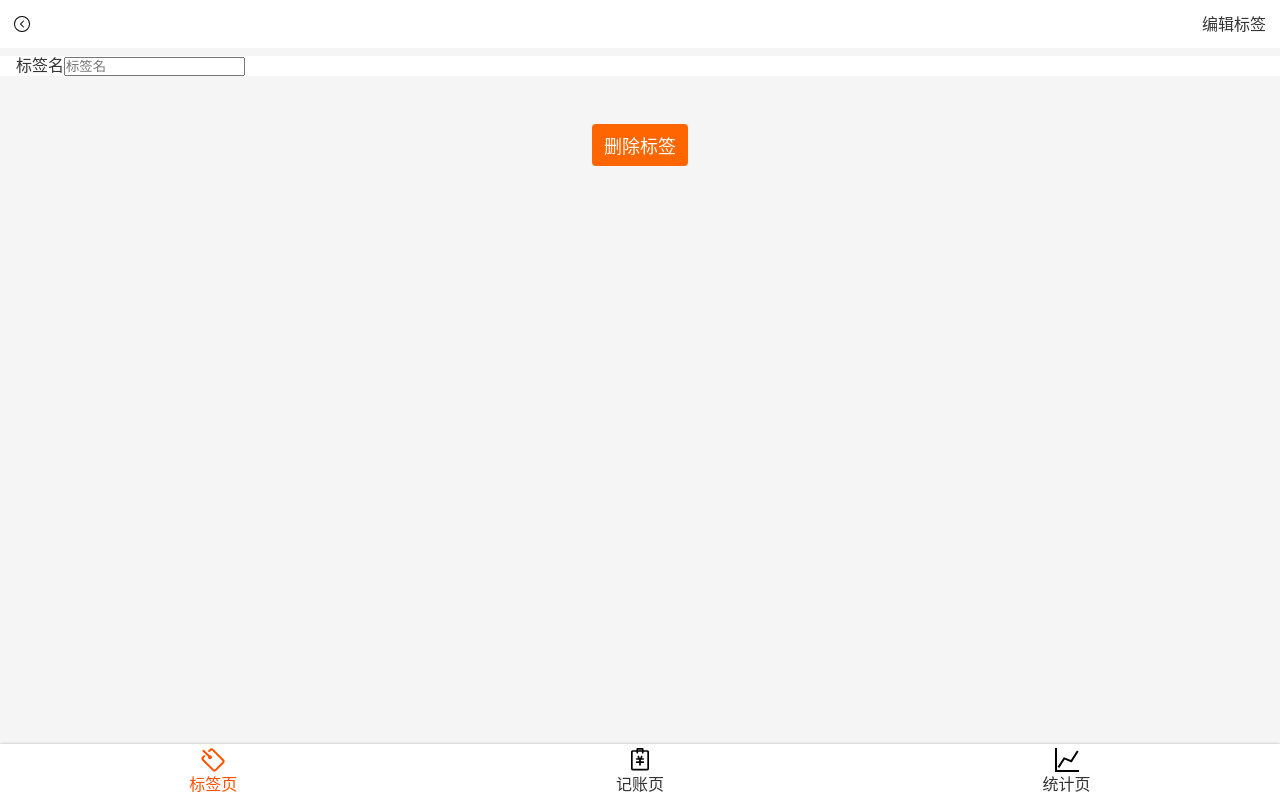
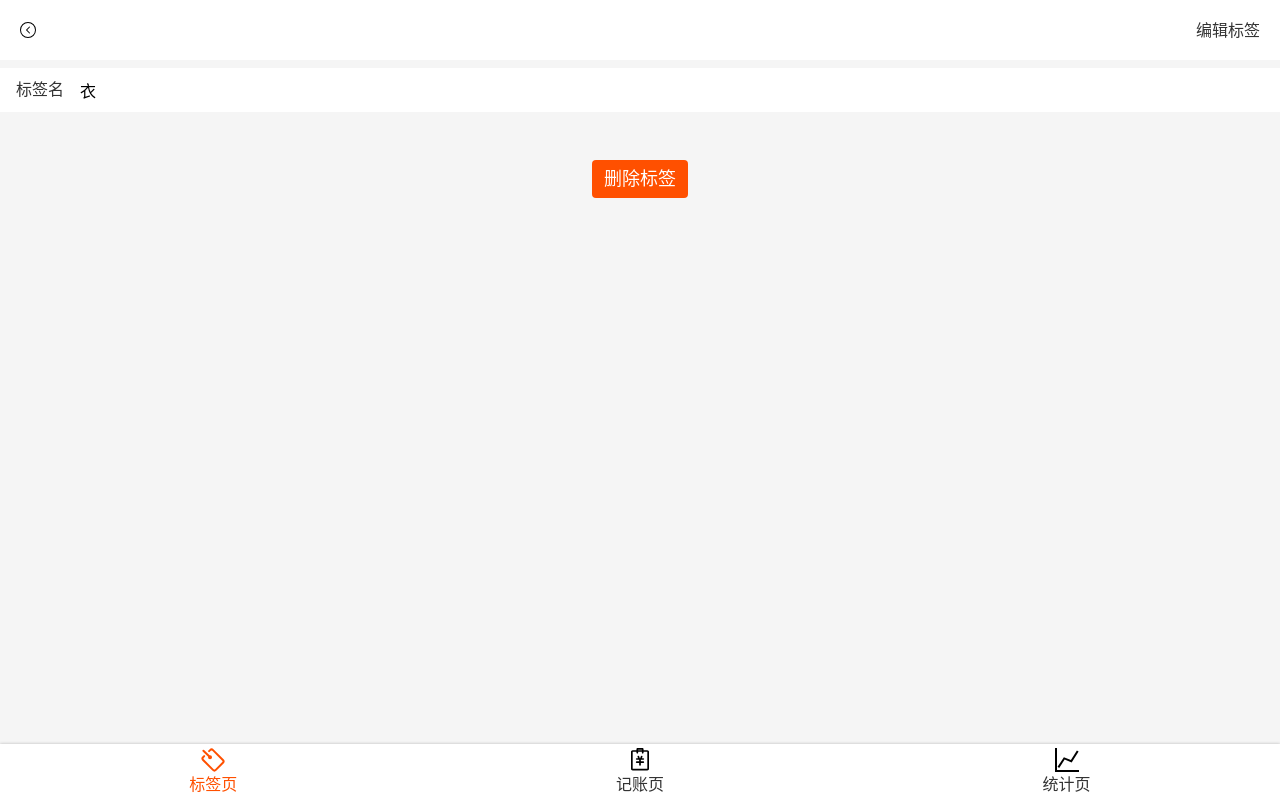
Before and after one commit to dmj1234/React--singo, a React app: page /tags/1 in a window 1280 px wide. Built offline with nearby package versions, Linux system fonts and the light colour scheme.

Commit message:
编辑tag名

```diff
--- a/src/components/Button.tsx
+++ b/src/components/Button.tsx
@@ -2,7 +2,7 @@
 
 const Button = styled.button`
 font-size: 18px;border: none; padding: 8px 12px;
-  background: #f60; border-radius: 4px;
+  background: #FF5000; border-radius: 4px;
   color: white;
 `
 export {Button}
--- a/src/components/Input.tsx
+++ b/src/components/Input.tsx
@@ -2,7 +2,6 @@
 import styled from 'styled-components';
 
 const Label =styled.label`
-          >label{
             display: flex;
             align-items: center;
             >span{
@@ -16,7 +15,7 @@
               background: none;
               border: none;
             }
-          }
+
     `
 type Props = {
     label:string;
--- a/src/index.scss
+++ b/src/index.scss
@@ -2,6 +2,7 @@
 @import "helper.scss";
 *{
   margin: 0; padding: 0;
+  border: none;
 }
 *{box-sizing: border-box}
 *::before{box-sizing: border-box}
@@ -20,8 +21,8 @@
   width: 1em;
   height: 1em;
 }
-button{
-  font-family: inherit;
+button,input{
+  font: inherit;
 }
 :focus{
   outline: none;
--- a/src/views/Singo/NotesSection.tsx
+++ b/src/views/Singo/NotesSection.tsx
@@ -1,12 +1,11 @@
 import styled from 'styled-components';
 import React, {ChangeEventHandler} from 'react';
-import {Input} from '../../components/Input';
+import {Input} from 'components/Input';
 
 const Wrapper = styled.section`
   background: #f5f5f5;
   padding: 14px 16px;
   font-size: 14px;
-
 `;
 
 type Props= {
--- a/src/views/Singo/useTags.tsx
+++ b/src/views/Singo/useTags.tsx
@@ -11,6 +11,22 @@
 const useTags =()=>{
     const[tags,setTags] = useState<{id:number;name:string}[]>(defaultTags);
     const  findTag =(id:number) => tags.filter(tag=> tag.id === id)[0];
-    return {tags,setTags,findTag}
+    const  findTagIndex  =(id:number) =>{
+        let result = -1
+        for(let i =0;i<tags.length; i++){
+            if(tags[i].id== id){
+                result = 1;
+                break;
+            }
+        }
+        return result;
+    };
+    const updateTag =(id:number,obj:{name:string}) =>{
+        const  index = findTagIndex(id);
+        const  tagsClone = JSON.parse(JSON.stringify(tags))
+        tagsClone.splice(index,1,{id:id,name:obj.name})
+        setTags(tagsClone)
+    }
+    return {tags,setTags,findTag,updateTag,findTagIndex}
 }
 export  {useTags}
--- a/src/views/Tag.tsx
+++ b/src/views/Tag.tsx
@@ -18,18 +18,19 @@
   justify-content: space-between;
   align-items: center;
   line-height: 20px;
-  padding: 14px;
+  padding: 20px;
   background: white;
 `
 const  InputWrapper = styled.div`
 background: white;
-padding: 0 16px;
+padding:0 16px;
 margin-top: 8px;
+;
 `
-const Tag:React.FC = (props) =>{
-    const {findTag} = useTags();
-    let {id} = useParams<Params>();
-    const  tag = findTag(parseInt(id));
+const Tag:React.FC = () =>{
+    const {findTag,updateTag} = useTags();
+    let {id:idString} = useParams<Params>();
+    const  tag = findTag(parseInt(idString));
     return (
         <Layout>
             <Topbar>
@@ -37,7 +38,10 @@
                 <span>编辑标签</span>
             </Topbar>
             <InputWrapper>
-                <Input label="标签名" type="text" placeholder="标签名"/>
+                <Input label="标签名" type="text" placeholder="标签名" value={tag.name}
+                onChange={(e) => {
+                    updateTag(tag.id, {name:e.target.value});
+                }}/>
             </InputWrapper>
             <Center>
                 <Space/>
--- a/src/views/tags.tsx
+++ b/src/views/tags.tsx
@@ -9,7 +9,7 @@
 import {Space} from '../components/Space';
 
 const  TagList = styled.ol`
-font-size: 16px;
+  font-size: 16px;
   background: white;
   >li{
     border-bottom: 1px solid #d5d5d0;
@@ -23,8 +23,6 @@
     }
   }
 `
-
-
 
 function Tags() {
     const {tags} = useTags()
```
Also changed, not shown: 1 other file (tests, documents, lock files or other folders).
